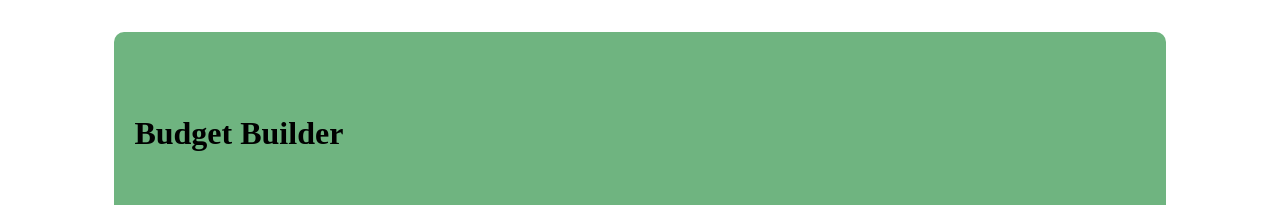
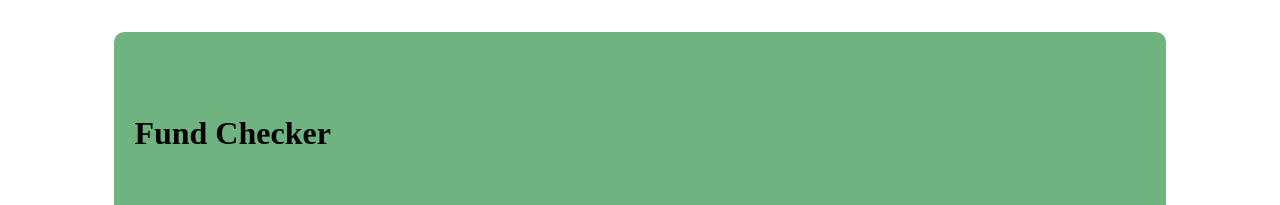
Before and after one commit to thomas-nelson23/Fund-Checker, a plain HTML site: page index.html in a window 1280 px wide. Shown: the top 205 px of the page. Drawn offline with Linux system fonts and the light colour scheme.

Commit message:
edit text

```diff
--- a/index.html
+++ b/index.html
@@ -11,12 +11,12 @@
       crossorigin="anonymous"
     />
     <link rel="stylesheet" href="./css/style.css" />
-    <title>Budget Builder</title>
+    <title>Fund Checker</title>
   </head>
   <body>
     <div class="container">
       <header class="header">
-        <h1 class="logo">Budget Builder</h1>
+        <h1 class="logo">Fund Checker</h1>
       </header>
       <main class="main">
         <section class="data-entry">
```
